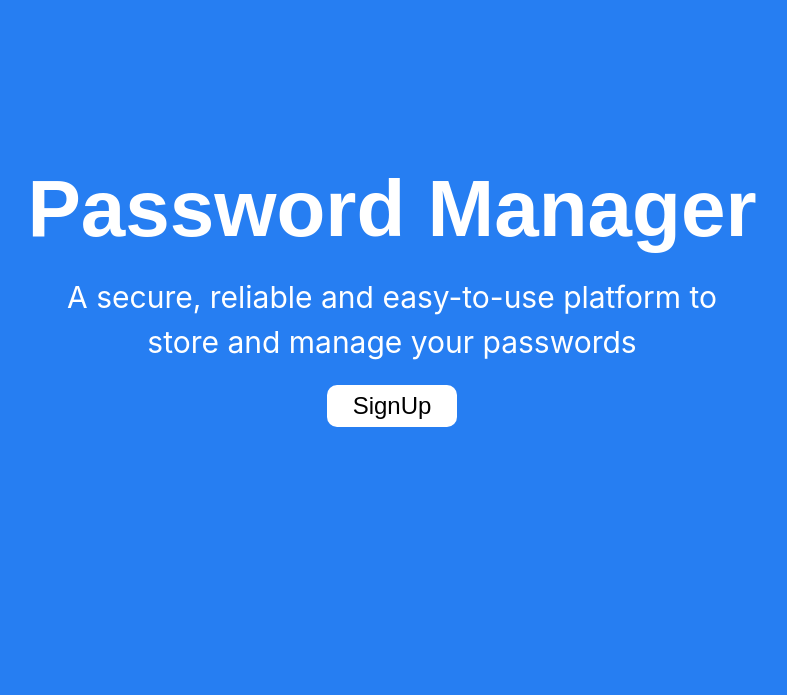
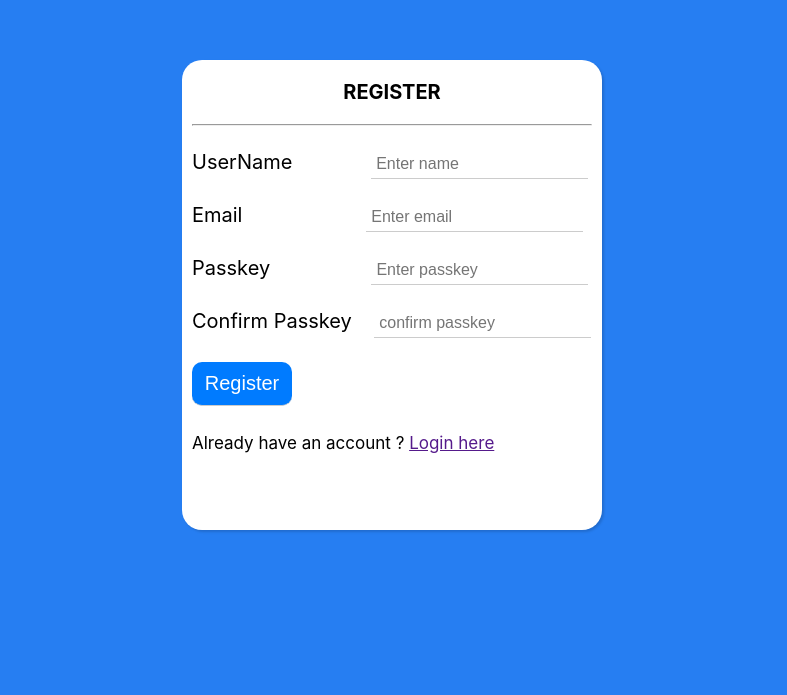
Before and after one commit to hjain2003/Password_Manager, a React (Create React App) app in the folder client/: page / in a window 1280 px wide. Shown: the part 105-800 px from the top of the page, without its empty margins (248-1035 px from the left). Built offline with nearby package versions, Linux system fonts and the light colour scheme.

Commit message:
register/login ui

```diff
--- a/client/src/App.js
+++ b/client/src/App.js
@@ -1,11 +1,15 @@
 import logo from './logo.svg';
 import './App.css';
 import Home from './components/Home/Home';
+import Register from './components/Register/Register';
+import Login from './components/Register/Login';
 
 function App() {
   return (
     <>
-    <Home/>
+    {/* <Home/> */}
+    <Register/>
+    <Login/>
     </>
   );
 }
--- a/client/src/components/Home/Home.css
+++ b/client/src/components/Home/Home.css
@@ -1,10 +1,11 @@
 .home_container {
     height: 100vh;
     width: 100%;
-    background-color: rgb(38, 126, 242);
     display: flex;
     align-items: center;
     justify-content: center;
+    background-color: rgb(38, 126, 242);
+
 }
 
 .inner_container {
@@ -51,3 +52,7 @@
 #home_btn:active{
     transform: scale(0.8);
 }
+#home_btn a{
+    text-decoration: none;
+    color: black;
+}
--- a/client/src/components/Home/Home.js
+++ b/client/src/components/Home/Home.js
@@ -10,7 +10,7 @@ const Home = () => {
                 <p>A secure, reliable and easy-to-use platform to</p>
                 <p> store and manage your passwords</p>
                 <br />
-                <button id="home_btn">SignUp</button>
+                <button id="home_btn"><a href="">SignUp</a></button>
             </div>
         </div>
     )
--- /dev/null
+++ b/client/src/components/Register/Login.js
@@ -0,0 +1,25 @@
+import React from 'react'
+
+const Login = () => {
+  return (
+    <>
+    <div className="auth_container">
+
+        <div className="register_box">
+            <h1 id="register_heading" align="center">LOGIN</h1>
+            <hr />
+            <br />
+            <form>
+                <span>UserName &nbsp;&nbsp;&nbsp;&nbsp;&nbsp;&nbsp;&nbsp;&nbsp;&nbsp;&nbsp;&nbsp;&nbsp;&nbsp;<input type='text' name="name" placeholder='Enter name'/></span><br /><br />
+                <span>Passkey &nbsp;&nbsp;&nbsp;&nbsp;&nbsp;&nbsp;&nbsp;&nbsp;&nbsp;&nbsp;&nbsp;&nbsp;&nbsp;&nbsp;&nbsp;&nbsp;&nbsp;<input type='password' name="passkey" placeholder='Enter passkey'/></span><br /><br />
+                <input type="submit" name="submit" id="submit_form" value="Login"/>
+            </form>
+            <br />
+            <span id="already">Don't have an account ? <a href="">Register here</a></span>
+        </div>
+    </div>
+</>
+  )
+}
+
+export default Login
--- /dev/null
+++ b/client/src/components/Register/Register.css
@@ -0,0 +1,54 @@
+.auth_container{
+    height: 100vh;
+    width: 100%;
+    display: flex;
+    align-items: center;
+    justify-content: center;
+    background-color: rgb(38, 126, 242);
+
+}
+.register_box{
+    height: 450px;
+    width: 400px;
+    background-color: white;
+    border-radius: 20px;
+    box-shadow: rgba(0, 0, 0, 0.15) 1.95px 1.95px 2.6px;
+    padding: 10px;
+    font-size: 20px;
+}
+#register_heading{
+    font-size: 20px;
+    margin-top: 10px;
+}
+.register_box form input{
+    /* padding: 10px; */
+    padding: 5px;
+    border-bottom: 1px solid #ccc;
+    border-top:none;
+    border-right: none;
+    border-left:none;
+    /* border-radius: 4px; */
+    font-size: 16px;
+    color: #333;
+    outline: none;
+    font-size: 16px;
+}
+.register_box form input:focus{
+    border-bottom-color: #007bff;
+  /* box-shadow: 0 0 5px rgba(0, 123, 255, 0.5); */
+}
+.register_box hr{
+    margin-top: 20px;
+}
+#submit_form{
+    background-color: #007bff;
+    padding: 10px;
+    font-size: 20px;
+    color: white;
+    border-radius: 10px;
+    cursor: pointer;
+    width: 100px;
+}
+#already{
+    font-size: 17px;
+}
--- /dev/null
+++ b/client/src/components/Register/Register.js
@@ -0,0 +1,28 @@
+import React from 'react'
+import './Register.css';
+
+const Register = () => {
+    return (
+        <>
+            <div className="auth_container">
+
+                <div className="register_box">
+                    <h1 id="register_heading" align="center">REGISTER</h1>
+                    <hr />
+                    <br />
+                    <form>
+                        <span>UserName &nbsp;&nbsp;&nbsp;&nbsp;&nbsp;&nbsp;&nbsp;&nbsp;&nbsp;&nbsp;&nbsp;&nbsp;&nbsp;<input type='text' name="name" placeholder='Enter name'/></span><br /><br />
+                        <span>Email &nbsp;&nbsp;&nbsp;&nbsp;&nbsp;&nbsp;&nbsp;&nbsp;&nbsp;&nbsp;&nbsp;&nbsp;&nbsp;&nbsp;&nbsp;&nbsp;&nbsp;&nbsp;&nbsp;&nbsp;&nbsp;<input type='email' name="email" placeholder='Enter email'/></span><br /><br />
+                        <span>Passkey &nbsp;&nbsp;&nbsp;&nbsp;&nbsp;&nbsp;&nbsp;&nbsp;&nbsp;&nbsp;&nbsp;&nbsp;&nbsp;&nbsp;&nbsp;&nbsp;&nbsp;<input type='password' name="passkey" placeholder='Enter passkey'/></span><br /><br />
+                        <span>Confirm Passkey &nbsp;&nbsp;&nbsp;<input type='text' name="cpasskey" placeholder='confirm passkey'/></span><br /><br />
+                        <input type="submit" name="submit" id="submit_form" value="Register"/>
+                    </form>
+                    <br />
+                    <span id="already">Already have an account ? <a href="">Login here</a></span>
+                </div>
+            </div>
+        </>
+    )
+}
+
+export default Register
```
